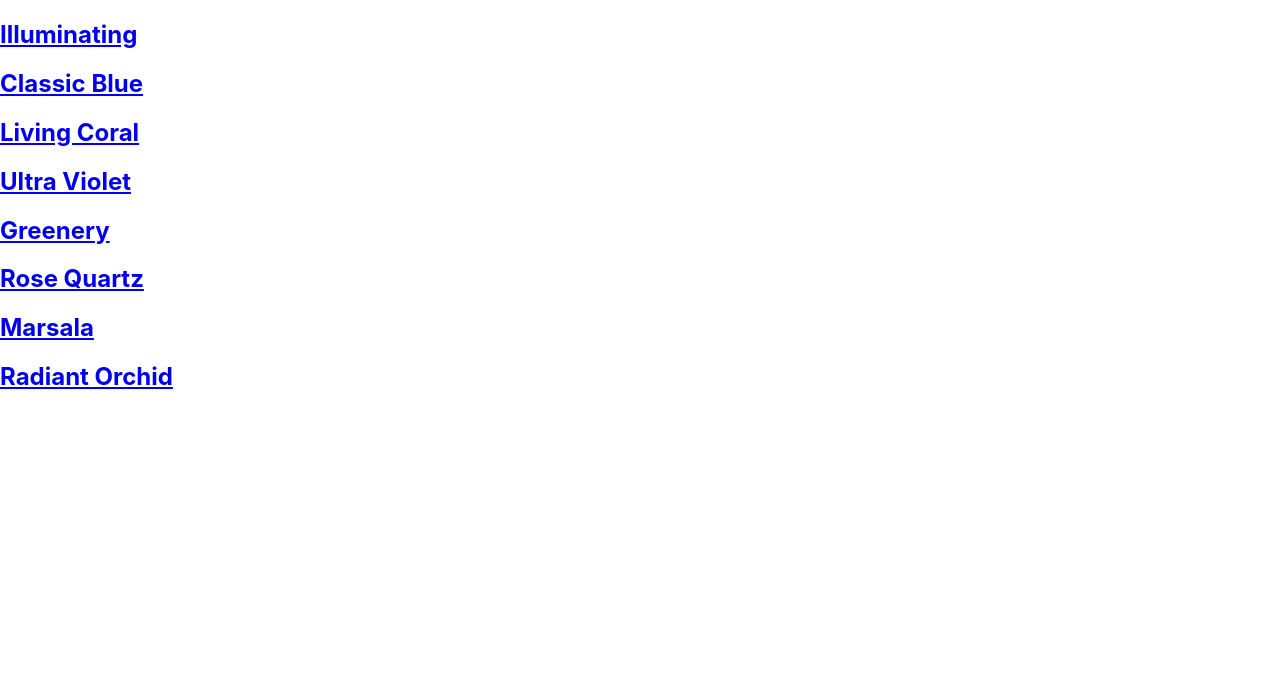
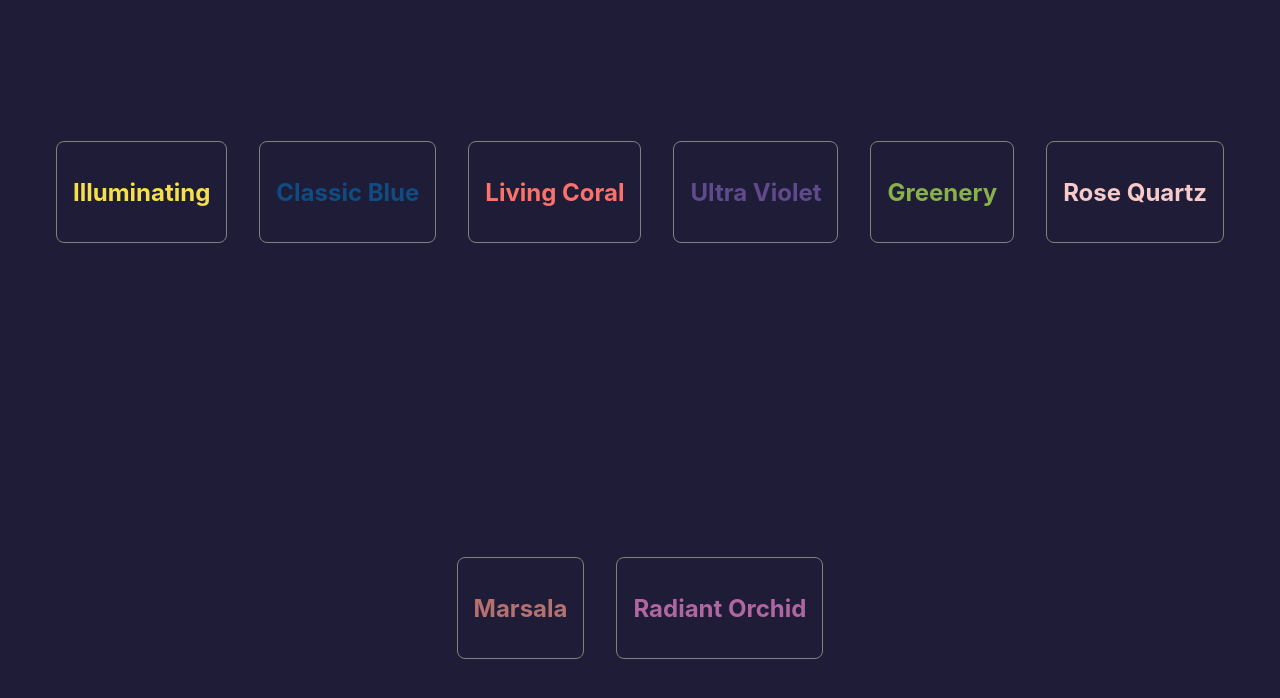
Before and after one commit to mchlol/colors, a Next.js app: page / in a window 1280 px wide. Shown: the top 698 px of the page. Built offline with nearby package versions, Linux system fonts and the light colour scheme.

Commit message:
add styles & create copy function

```diff
--- a/src/pages/index.js
+++ b/src/pages/index.js
@@ -7,18 +7,29 @@ import colors from '../data/colors.json'
 
 export default function Home() {
   return (
-    <div>
+    <main>
       <Head>
         <title>Colors!</title>
         <meta name="description" content="App that displays pretty colours to learn Next!" />
       </Head>
 
+      <ul className="color-list">
       {colors.map(color => (
-        <Link href={`/${color.name}`}>
-          <h2>{color.name}</h2>
-        </Link>
+
+          <Link className="card" href={`/${color.name}`}>
+            <li className="card">
+              <h2
+              style={{color: color.hex}}>
+                {color.name}
+              </h2>
+            </li>
+          </Link>
+
       ))}
 
-    </div>
+      </ul>
+
+
+    </main>
   )
 }
--- a/src/styles/globals.css
+++ b/src/styles/globals.css
@@ -11,6 +11,51 @@ body,
   display: block;
   font-family: -apple-system, BlinkMacSystemFont, Segoe UI, Roboto, Oxygen,
     Ubuntu, Cantarell, Fira Sans, Droid Sans, Helvetica Neue, sans-serif;
+}
+
+a,
+button,
+.color-page h2 {
+  cursor: pointer;
+}
+
+main {
+  height: 100%;
+  display: flex;
+  justify-content: center;
+  background-color: #1f1c37;
+}
+
+.card {
+  display: flex;
+  justify-content: center;
+  align-items: center;
+  justify-items: stretch;
+}
+
+ul {
+  list-style: none;
+  padding: 0;
+  margin: 0;
+  display: flex;
+  flex-flow: row wrap;
+  justify-content: center;
+  align-items: center;
+  gap: 2rem;
+}
+
+ul a {
+  text-decoration: none;
+  padding: 1em;
+  border: 1px solid gray;
+  border-radius: 8px;
+  background-color: #1f1c37;
+  transition: background-color 0.2s ease-in-out;
+}
+
+ul a:hover,
+ul a:focus {
+  background-color: whitesmoke;
 }
 
 .color-page {
@@ -31,9 +76,14 @@ body,
 
 .color-page button:hover,
 .color-page button:focus {
-  border: 1px solid black;
+  opacity: 0.8;
 }
 
 .color-page button:active {
-  opacity: 0.8;
+  opacity: 0.5;
 }
+
+.confirm-copy {
+  position: absolute;
+
+}
```
Also changed, not shown: src/pages/[color].js (+29 -1 lines), src/styles/Home.module.css (+16 -18 lines).
